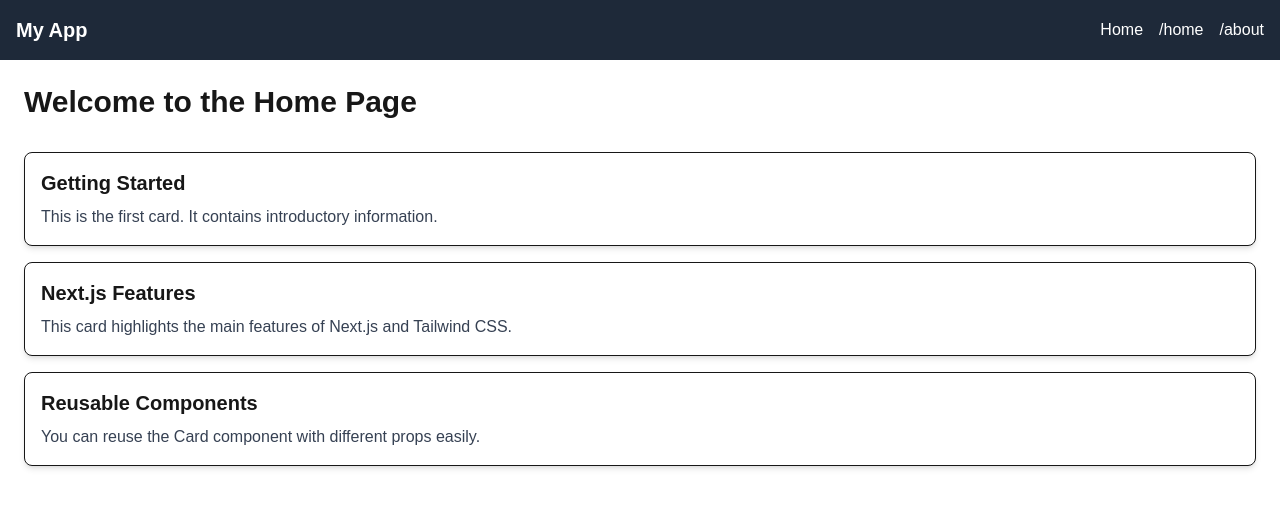
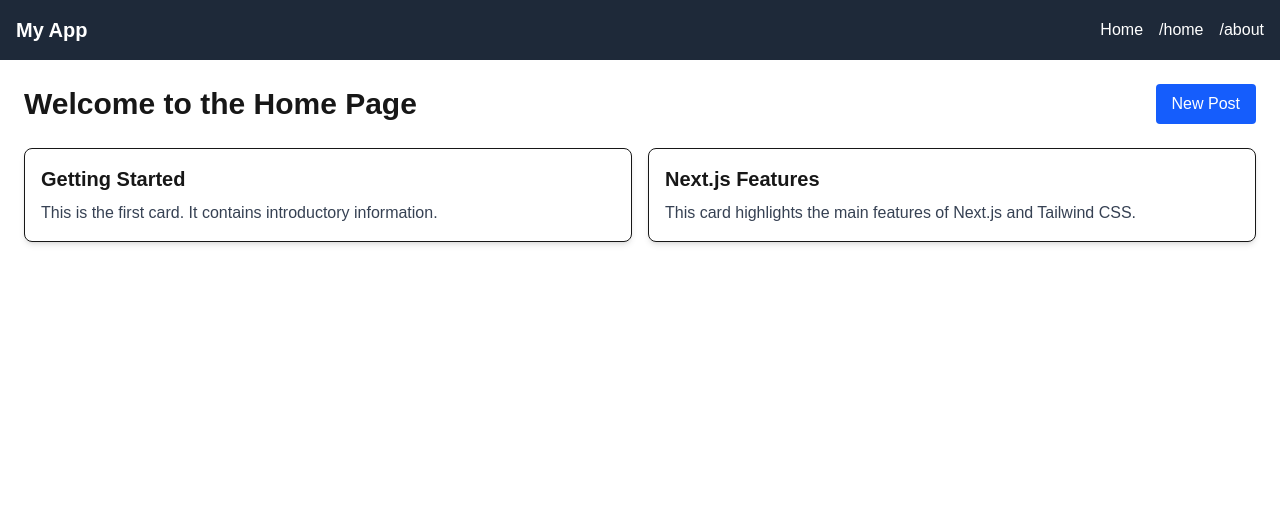
Before and after one commit to amosamue/alx-project-0x02-setup, a Next.js app in the folder alx-project-0x02/: page /home in a window 1280 px wide. Shown: the top 508 px of the page. Built offline with nearby package versions, Linux system fonts and the light colour scheme.

Commit message:
Add PostModal component and integrate new-post flow into Home page

```diff
--- /dev/null
+++ b/alx-project-0x02/components/common/PostModal.tsx
@@ -0,0 +1,79 @@
+// components/common/PostModal.tsx
+import React, { useState } from "react";
+
+type NewPost = {
+  title: string;
+  content: string;
+};
+
+type Props = {
+  isOpen: boolean;
+  onClose: () => void;
+  onSubmit: (post: NewPost) => void;
+};
+
+export default function PostModal({ isOpen, onClose, onSubmit }: Props) {
+  const [title, setTitle] = useState("");
+  const [content, setContent] = useState("");
+
+  if (!isOpen) return null;
+
+  const handleSubmit = (e: React.FormEvent<HTMLFormElement>) => {
+    e.preventDefault();
+    const trimmedTitle = title.trim();
+    const trimmedContent = content.trim();
+    if (!trimmedTitle || !trimmedContent) return;
+    onSubmit({ title: trimmedTitle, content: trimmedContent });
+    setTitle("");
+    setContent("");
+    onClose();
+  };
+
+  return (
+    <div className="fixed inset-0 z-50 flex items-center justify-center bg-black bg-opacity-50">
+      <div className="bg-white rounded-lg p-6 w-full max-w-md">
+        <h2 className="text-xl font-semibold mb-4">Create a New Post</h2>
+
+        {/* form element (checker looks for 'form') */}
+        <form onSubmit={handleSubmit} className="flex flex-col gap-3">
+          <label className="text-sm font-medium">Title</label>
+          {/* input element (checker looks for 'input') */}
+          <input
+            type="text"
+            value={title}
+            onChange={(e) => setTitle(e.target.value)}
+            placeholder="Enter post title"
+            className="border rounded px-3 py-2"
+            aria-label="post-title"
+          />
+
+          <label className="text-sm font-medium">Content</label>
+          <textarea
+            value={content}
+            onChange={(e) => setContent(e.target.value)}
+            placeholder="Enter post content"
+            className="border rounded px-3 py-2 min-h-[100px]"
+            aria-label="post-content"
+          />
+
+          <div className="flex justify-end gap-2 mt-2">
+            <button
+              type="button"
+              onClick={() => {
+                setTitle("");
+                setContent("");
+                onClose();
+              }}
+              className="px-4 py-2 rounded border"
+            >
+              Cancel
+            </button>
+            <button type="submit" className="px-4 py-2 rounded bg-blue-600 text-white">
+              Add Post
+            </button>
+          </div>
+        </form>
+      </div>
+    </div>
+  );
+}
--- a/alx-project-0x02/pages/home.tsx
+++ b/alx-project-0x02/pages/home.tsx
@@ -1,29 +1,50 @@
 // pages/home.tsx
-import React from "react";
+import React, { useState } from "react";
 import Header from "@/components/layout/Header";
 import Card from "@/components/common/Card";
+import PostModal from "@/components/common/PostModal";
+
+type Post = {
+  id: number;
+  title: string;
+  content: string;
+};
 
 export default function HomePage() {
+  const [posts, setPosts] = useState<Post[]>([
+    { id: 1, title: "Getting Started", content: "This is the first card. It contains introductory information." },
+    { id: 2, title: "Next.js Features", content: "This card highlights the main features of Next.js and Tailwind CSS." },
+  ]);
+
+  const [isModalOpen, setIsModalOpen] = useState(false);
+
+  const handleAddPost = (post: { title: string; content: string }) => {
+    const newPost: Post = { id: Date.now(), title: post.title, content: post.content };
+    // Prepend so newest appears first
+    setPosts((prev) => [newPost, ...prev]);
+  };
+
   return (
     <>
       <Header />
-      <main className="flex flex-col gap-4 p-6 min-h-screen">
-        <h1 className="text-3xl font-bold mb-4">Welcome to the Home Page</h1>
+      <main className="p-6 min-h-screen">
+        <div className="flex justify-between items-center mb-6">
+          <h1 className="text-3xl font-bold">Welcome to the Home Page</h1>
+          <button
+            onClick={() => setIsModalOpen(true)}
+            className="px-4 py-2 bg-blue-600 text-white rounded hover:bg-blue-700"
+          >
+            New Post
+          </button>
+        </div>
 
-        <Card
-          title="Getting Started"
-          content="This is the first card. It contains introductory information."
-        />
+        <div className="grid gap-4 md:grid-cols-2">
+          {posts.map((p) => (
+            <Card key={p.id} title={p.title} content={p.content} />
+          ))}
+        </div>
 
-        <Card
-          title="Next.js Features"
-          content="This card highlights the main features of Next.js and Tailwind CSS."
-        />
-
-        <Card
-          title="Reusable Components"
-          content="You can reuse the Card component with different props easily."
-        />
+        <PostModal isOpen={isModalOpen} onClose={() => setIsModalOpen(false)} onSubmit={handleAddPost} />
       </main>
     </>
   );
```
